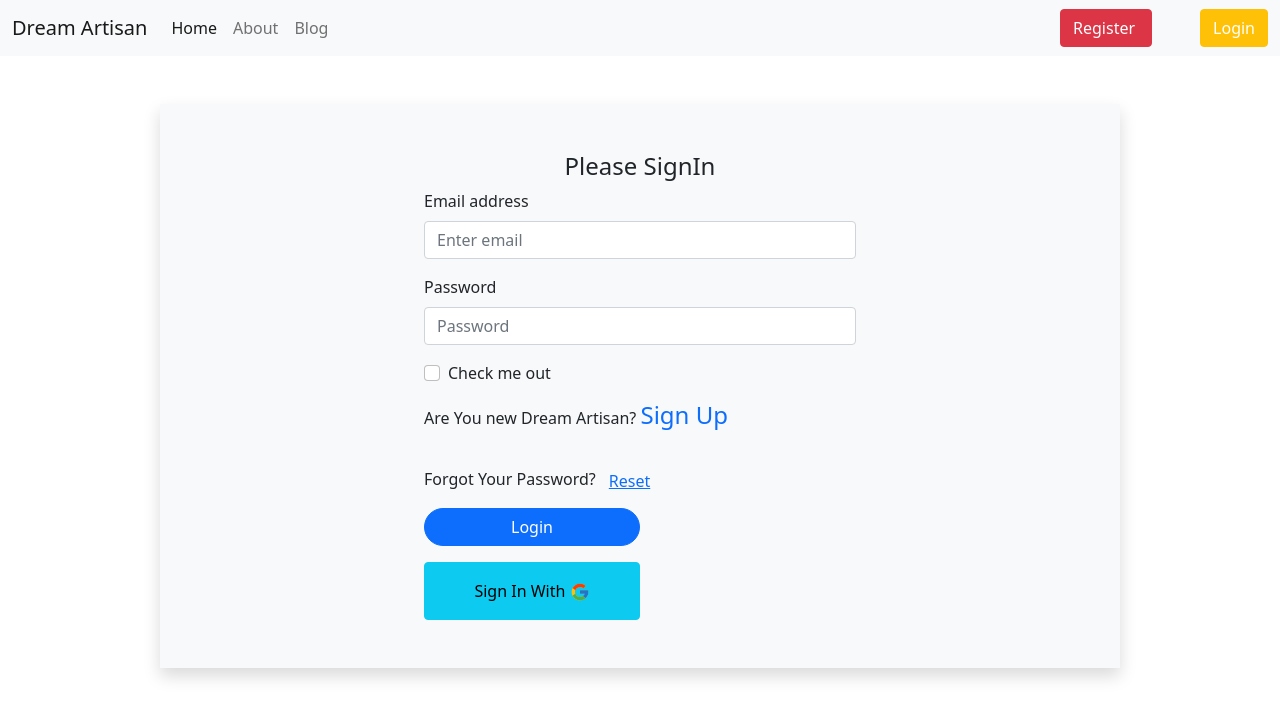
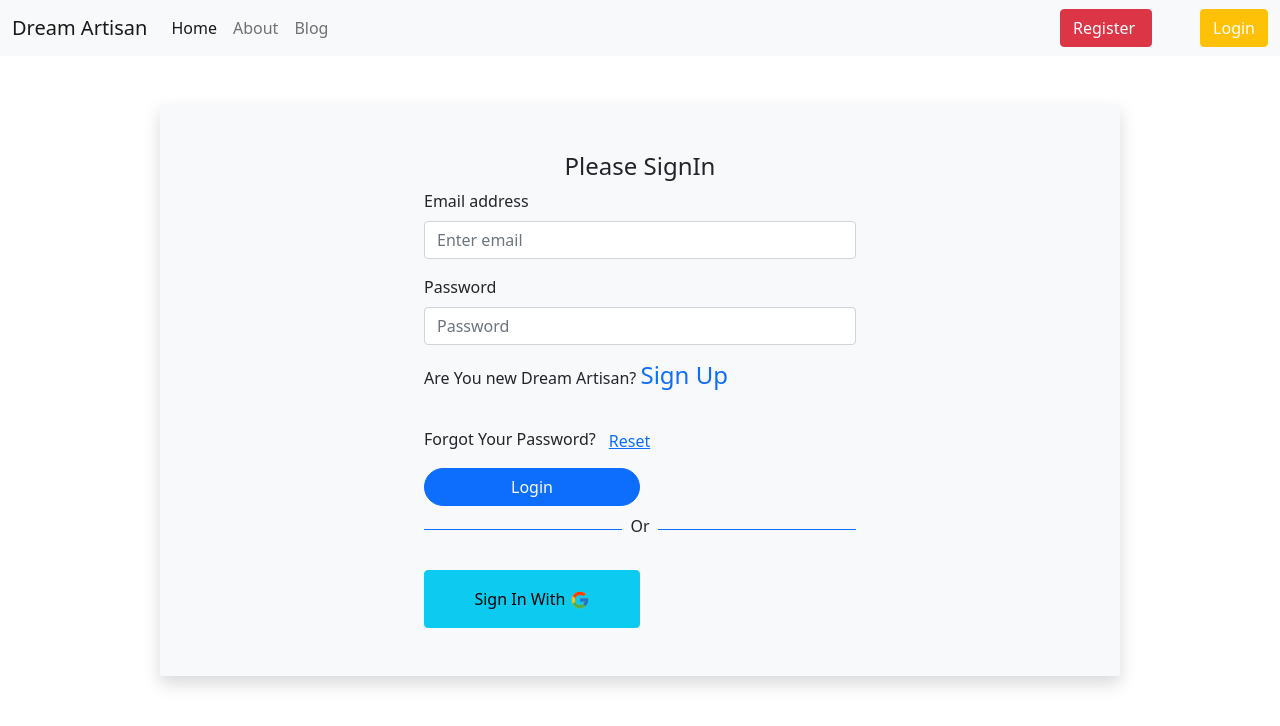
Before and after one commit to Asadsheblu/Dream-Artisan, a React (Create React App) app: page /login in a window 1280 px wide. Shown: the top 726 px of the page. Built offline with nearby package versions, Linux system fonts and the light colour scheme; no server answers.

Commit message:
functionality updated

```diff
--- a/package.json
+++ b/package.json
@@ -11,6 +11,7 @@
     "@testing-library/user-event": "^13.5.0",
     "bootstrap": "^5.1.3",
     "firebase": "^9.6.11",
+    "leaflet": "^1.7.1",
     "react": "^18.0.0",
     "react-bootstrap": "^2.2.3",
     "react-dom": "^18.0.0",
--- a/src/Components/Pages/Checkout/Checkout.js
+++ b/src/Components/Pages/Checkout/Checkout.js
@@ -1,8 +1,9 @@
 import React from 'react';
 import { Button, Form } from 'react-bootstrap';
+import { toast, ToastContainer } from 'react-toastify';
 const Checkout = () => {
     const handelCheckout=()=>{
-        alert('Your Order SuccessFul')
+        toast('Thank you for the Booking')
     }
     return (
         <div>
@@ -14,7 +15,7 @@ const Checkout = () => {
 
             <div className="col-md-12 order-md-1">
               <h4 className="mb-3">Billing address</h4>
-              <form className="needs-validation" novalidate>
+              <form className="needs-validation" >
                 <div className="row">
                   <div className="col-md-6 mb-3">
                     <label for="firstName">First name</label>
@@ -155,7 +156,7 @@ const Checkout = () => {
           </div>
 
         </div>
-
+     <ToastContainer />
       </div>
         </div>
     );
--- a/src/Components/Pages/Login/Login.js
+++ b/src/Components/Pages/Login/Login.js
@@ -3,7 +3,8 @@ import React, { useState } from 'react';
 import { Button, Form } from 'react-bootstrap';
 import { useSignInWithEmailAndPassword,useSignInWithGoogle,useSendPasswordResetEmail} from 'react-firebase-hooks/auth';
 import { Link, useLocation, useNavigate } from 'react-router-dom';
-import { toast, ToastContainer } from 'react-toastify';
+import { ToastContainer, toast } from 'react-toastify';
+  import 'react-toastify/dist/ReactToastify.css';
 import auth from "../../../firebase_init"
 import google from "../../../images/logo-google/icons8-google.svg"
 const Login = () => {
@@ -17,11 +18,14 @@ const Login = () => {
         loading,
         error,
       ] = useSignInWithEmailAndPassword(auth);
-      console.log(user)
+
       const [signInWithGoogle] = useSignInWithGoogle(auth);
       const [sendPasswordResetEmail] = useSendPasswordResetEmail(
         auth
       );
+      if(error){
+        toast(error?.message)
+      }
       const navigate=useNavigate()
     const location=useLocation()
     const from=location.state?.from?.pathname || '/';
@@ -45,7 +49,7 @@ const Login = () => {
       }
       const handelResetPassword=async()=>{
         await sendPasswordResetEmail(email)
-        alert("sent Password Your Email")
+        toast("Sent Password Your Email")
       }
     return (
         <div>
@@ -66,9 +70,8 @@ const Login = () => {
     <Form.Control onBlur={handelPassword}  type="password" placeholder="Password" required/>
   </Form.Group>
 
-  <Form.Group className="mb-3" controlId="formBasicCheckbox">
-    <Form.Check type="checkbox" label="Check me out" />
-  </Form.Group>
+
+
  <h6> Are You new Dream Artisan? <Link className="text-decoration-none fs-4" to="/login">Sign Up</Link></h6>
  <br />
     <h6>Forgot Your Password?<Button onClick={handelResetPassword} className="fs-6" variant="btn btn-link">Reset</Button></h6>
@@ -77,7 +80,12 @@ const Login = () => {
     Login
   </Button>
   <br />
-  <Button className="mt-3 w-50 p-3" variant="info" onClick={()=>signInWithGoogle()}>Sign In With <img width={20} src={google} alt="" /></Button>
+  <div className='d-flex align-items-center'>
+ <div style={{height:"1px"}} className="bg-primary w-50"></div>
+  <p className="mt-2 px-2">Or</p>
+  <div style={{height:"1px"}} className="bg-primary w-50"></div>
+ </div>
+  <Button className="mt-3 w-50 p-3 mx-auto" variant="info" onClick={()=>signInWithGoogle()}>Sign In With <img width={20} src={google} alt="" /></Button>
   <ToastContainer />
 </Form>
         </div>
--- /dev/null
+++ b/src/Components/Pages/Services/Service/Service.css
@@ -0,0 +1,10 @@
+.card {
+    border: none;
+    border-radius: 10px;
+    transition: all 1s;
+    cursor: pointer
+}
+.card:hover {
+    -webkit-box-shadow: 3px 5px 17px -4px #777777;
+    box-shadow: 3px 5px 17px -4px #777777
+}
--- a/src/Components/Pages/Services/Service/Service.js
+++ b/src/Components/Pages/Services/Service/Service.js
@@ -2,7 +2,7 @@ import { faShoppingCart } from '@fortawesome/free-solid-svg-icons';
 import { FontAwesomeIcon } from '@fortawesome/react-fontawesome';
 import React from 'react';
 import { Link } from 'react-router-dom';
-
+import './Service.css'
 const Service = ({service}) => {
     const {name,img,category,price,description}=service
 
```
Also changed, not shown: 1 other file (tests, documents, lock files or other folders).
